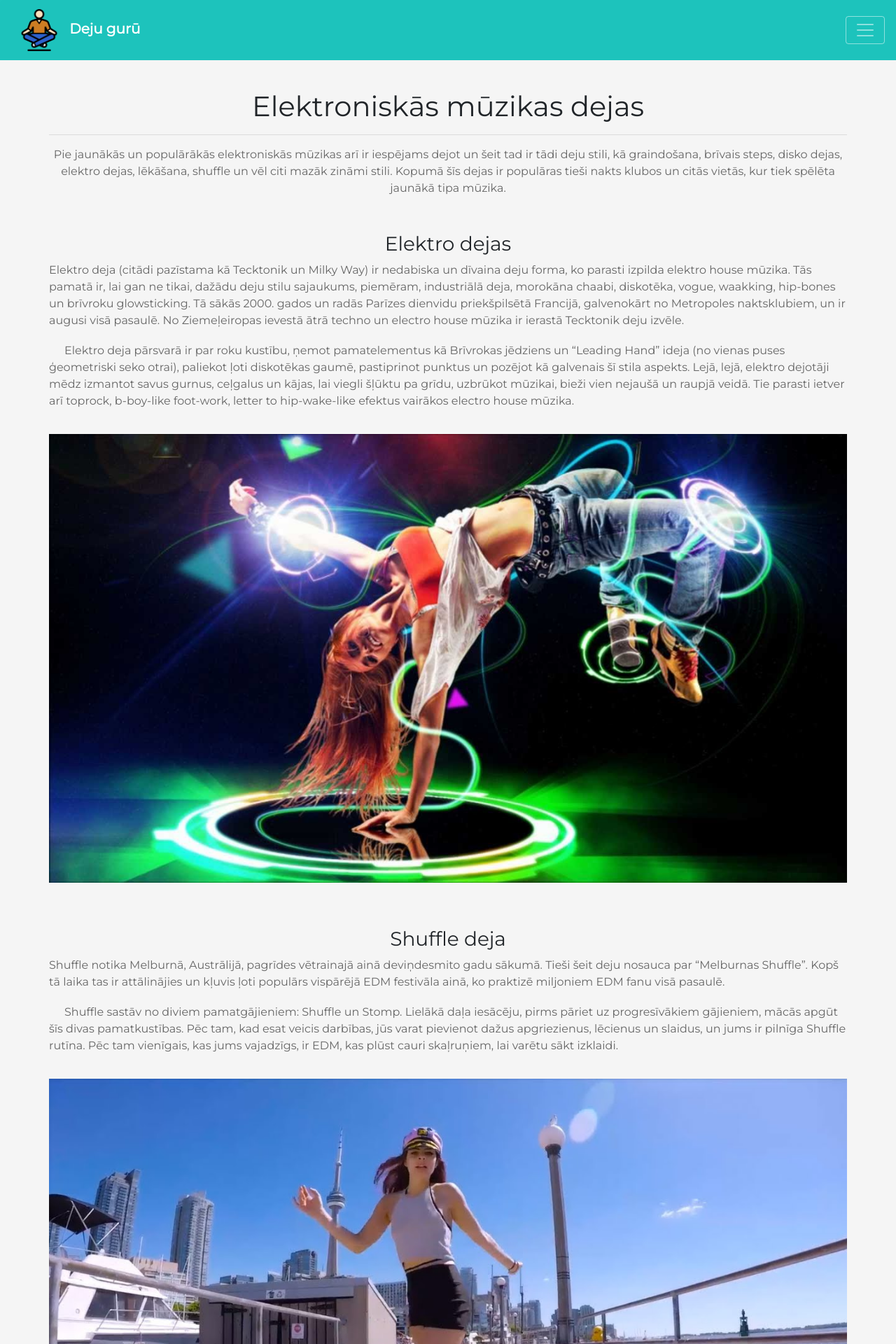
After one commit to Nauris-Putans/dejosanas_majaslapa, a Symfony app: template templates/sections/electro_music_dances.html.twig in a window 1280 px wide. The commit adds this page. Shown: the top 1920 px of the page at 70% size. Run offline with Twig, Linux system fonts and the light colour scheme; the template is opened without the code that fills it, so the values that code supplies are empty; some libraries are stand-ins or nearby versions.

Commit message:
Completed Elektroniskas muzikas dejas section of website.

```diff
--- a/public/sass/sass/style.css
+++ b/public/sass/sass/style.css
@@ -524,14 +524,7 @@ body, html {
   padding-bottom: 32px;
 }
 
-.Dejas-attistiba .box, .Briva-stila-dejas .box, .Ielu-dejas .box {
-  background: rgba(235, 235, 235, 0.5);
-  border-radius: 4px;
-  overflow: hidden;
-  padding: 128px 64px 64px;
-}
-
-.Tradicionalas-dejas .box {
+.Dejas-attistiba .box, .Tradicionalas-dejas .box, .Briva-stila-dejas .box, .Ielu-dejas .box, .Elektroniskas-muzikas-dejas .box {
   background: rgba(235, 235, 235, 0.5);
   border-radius: 4px;
   overflow: hidden;
--- a/public/sass/sass/style.scss
+++ b/public/sass/sass/style.scss
@@ -559,18 +559,7 @@ $assetPath : "/images";
 }
 
 
-.Dejas-attistiba, .Briva-stila-dejas, .Ielu-dejas {
-
-  .box {
-    background: rgba(235, 235, 235, 0.5);
-    border-radius: 4px;
-    overflow: hidden;
-    padding: 128px 64px 64px;
-  }
-}
-
-.Tradicionalas-dejas {
-
+.Dejas-attistiba, .Tradicionalas-dejas, .Briva-stila-dejas, .Ielu-dejas, .Elektroniskas-muzikas-dejas {
   .box {
     background: rgba(235, 235, 235, 0.5);
     border-radius: 4px;
--- a/templates/inc/navbar.html.twig
+++ b/templates/inc/navbar.html.twig
@@ -41,7 +41,7 @@
                         <a class="dropdown-item" href="{{ path('app_index_tradicionalas_dejas') }}">Tradicionālās dejas</a>
                         <a class="dropdown-item" href="{{ path('app_index_briva_stila_dejas') }}">Brīvā stila</a>
                         <a class="dropdown-item" href="{{ path('app_index_ielu_dejas') }}">Ielu dejas</a>
-                        <a class="dropdown-item" href="">Elektroniskās mūzikas dejas</a>
+                        <a class="dropdown-item" href="{{ path('app_index_elektroniskas_muzikas_dejas') }}">Elektroniskās mūzikas dejas</a>
                         <a class="dropdown-item" href="">Vēsturiskās dejas</a>
                         <a class="dropdown-item" href="">Latīņamerikas dejas</a>
                         <a class="dropdown-item" href="">Swinga dejas</a>
--- /dev/null
+++ b/templates/sections/electro_music_dances.html.twig
@@ -0,0 +1,67 @@
+{% extends 'base.html.twig' %}
+
+{% block body %}
+
+    <!-- Section - Elektroniskās mūzikas dejas  -->
+    <section class="Elektroniskas-muzikas-dejas">
+        <div class="box">
+            <div class="container">
+                <div class="content">
+                    <div class="row">
+                        <div class="info-text">
+                            <h1 class="fade-in align-self-center text-center text-md-center">Elektroniskās mūzikas dejas</h1><hr class="fade-in">
+
+                            <p class="fade-in align-self-center text-center text-md-center">Pie jaunākās un populārākās
+                                elektroniskās mūzikas arī ir iespējams dejot un šeit tad ir tādi deju stili, kā
+                                graindošana, brīvais steps, disko dejas, elektro dejas, lēkāšana, shuffle un vēl citi
+                                mazāk zināmi stili. Kopumā šīs dejas ir populāras tieši nakts klubos un citās vietās,
+                                kur tiek spēlēta jaunākā tipa mūzika.</p>
+
+                            <!------------ Elektro dejas ----------->
+                            <h3 class="fade-in align-self-center text-center text-md-center text-header-padding"
+                                id="stepa-dejas">Elektro dejas</h3>
+
+                            <p class="fade-in">Elektro deja (citādi pazīstama kā Tecktonik un Milky Way) ir nedabiska
+                                un dīvaina deju forma, ko parasti izpilda elektro house mūzika. Tās pamatā ir, lai gan
+                                ne tikai, dažādu deju stilu sajaukums, piemēram, industriālā deja, morokāna chaabi,
+                                diskotēka, vogue, waakking, hip-bones un brīvroku glowsticking. Tā sākās 2000. gados
+                                un radās Parīzes dienvidu priekšpilsētā Francijā, galvenokārt no Metropoles
+                                naktsklubiem, un ir augusi visā pasaulē. No Ziemeļeiropas ievestā ātrā techno un
+                                electro house mūzika ir ierastā Tecktonik deju izvēle.</p>
+
+                            <p class="fade-in">Elektro deja pārsvarā ir par roku kustību, ņemot pamatelementus kā
+                                Brīvrokas jēdziens un “Leading Hand” ideja (no vienas puses ģeometriski seko otrai),
+                                paliekot ļoti diskotēkas gaumē, pastiprinot punktus un pozējot kā galvenais šī stila
+                                aspekts. Lejā, lejā, elektro dejotāji mēdz izmantot savus gurnus, ceļgalus un kājas,
+                                lai viegli šļūktu pa grīdu, uzbrūkot mūzikai, bieži vien nejaušā un raupjā veidā. Tie
+                                parasti ietver arī toprock, b-boy-like foot-work, letter to hip-wake-like efektus
+                                vairākos electro house mūzika.</p>
+
+                            <img class="img-fluid rounded mx-auto d-block image-padding fade-in"
+                                 src="{{ asset('images/ElektroniskasMuzikas_dejas/electro-dance.jpg') }}" alt="Elektro dejas">
+
+                            <!------------ Shuffle deja ----------->
+                            <h3 class="fade-in align-self-center text-center text-md-center text-header-padding"
+                                id="stepa-dejas">Shuffle deja</h3>
+
+                            <p class="fade-in">Shuffle notika Melburnā, Austrālijā, pagrīdes vētrainajā ainā
+                                deviņdesmito gadu sākumā. Tieši šeit deju nosauca par “Melburnas Shuffle”. Kopš tā
+                                laika tas ir attālinājies un kļuvis ļoti populārs vispārējā EDM festivāla ainā, ko
+                                praktizē miljoniem EDM fanu visā pasaulē.</p>
+
+                            <p class="fade-in">Shuffle sastāv no diviem pamatgājieniem: Shuffle un Stomp. Lielākā daļa
+                                iesācēju, pirms pāriet uz progresīvākiem gājieniem, mācās apgūt šīs divas pamatkustības.
+                                Pēc tam, kad esat veicis darbības, jūs varat pievienot dažus apgriezienus, lēcienus un
+                                slaidus, un jums ir pilnīga Shuffle rutīna. Pēc tam vienīgais, kas jums vajadzīgs, ir
+                                EDM, kas plūst cauri skaļruņiem, lai varētu sākt izklaidi.</p>
+
+                            <img class="img-fluid rounded mx-auto d-block image-padding fade-in"
+                                 src="{{ asset('images/ElektroniskasMuzikas_dejas/shuffle-dance.jpg') }}" alt="Shuffle deja">
+                        </div>
+                    </div>
+                </div>
+            </div>
+        </div>
+    </section>
+
+{% endblock %}
```
Also changed, not shown: src/Controller/IndexController.php (+11 -0 lines), 1 other file.
